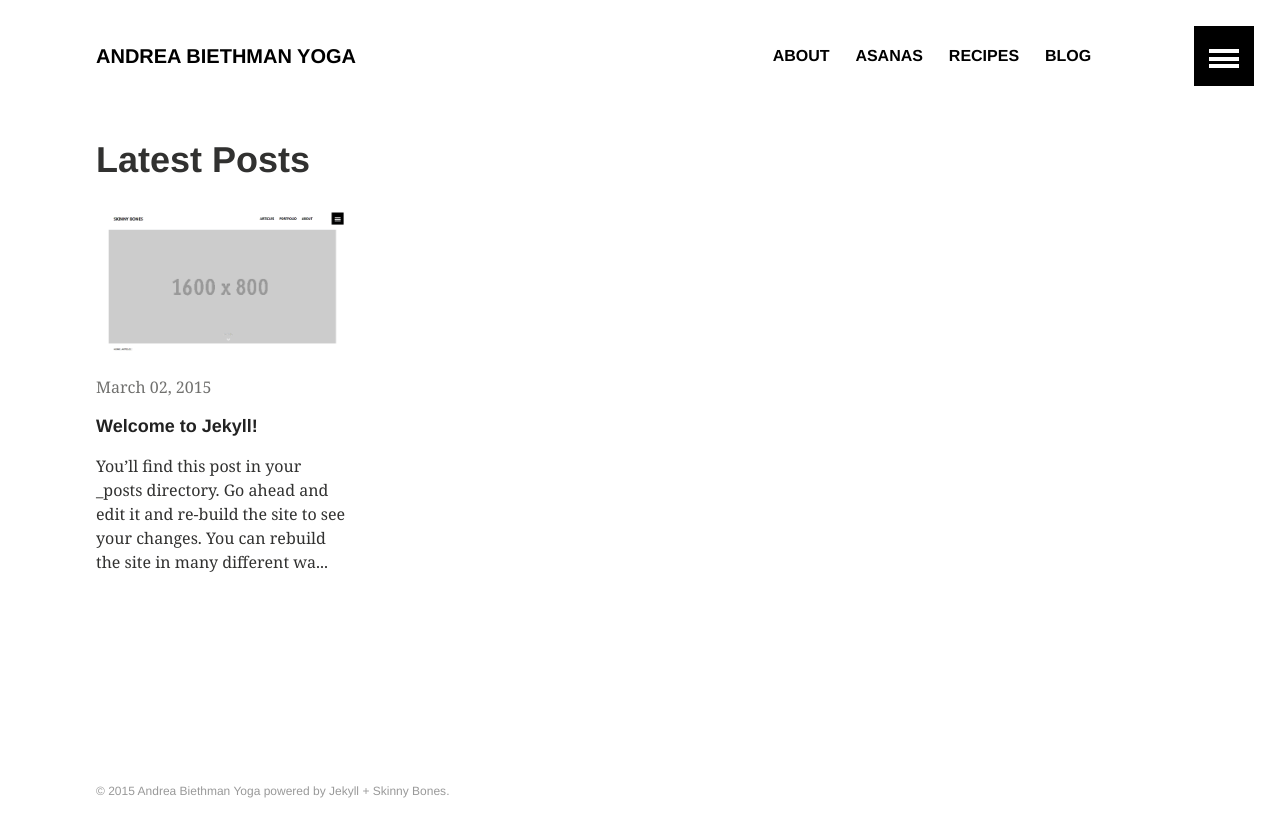
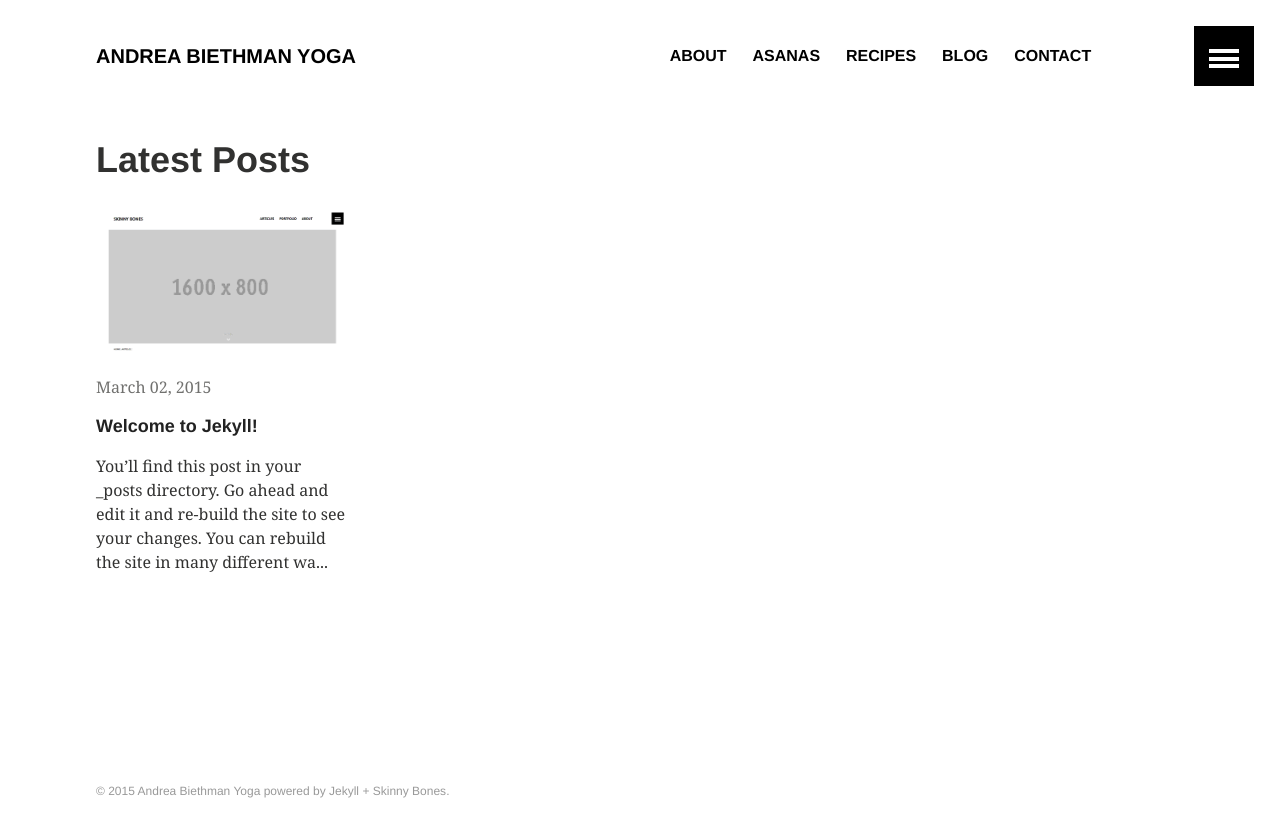
Before and after one commit to abiethman/abiethman.github.io, a Jekyll site: the page built from index.md, in a window 1280 px wide. Shown: the top 837 px of the page. Built offline with Jekyll 4.4.1, drawn with Linux system fonts in a browser that asks for light colours.

Commit message:
added contact to navigation

```diff
--- a/_data/navigation.yml
+++ b/_data/navigation.yml
@@ -15,3 +15,7 @@
 - title: Blog
   url: /blog
   excerpt: "Read my blog"
+
+- title: Contact
+  url: /contact
+  excerpt: "contact me"
```
